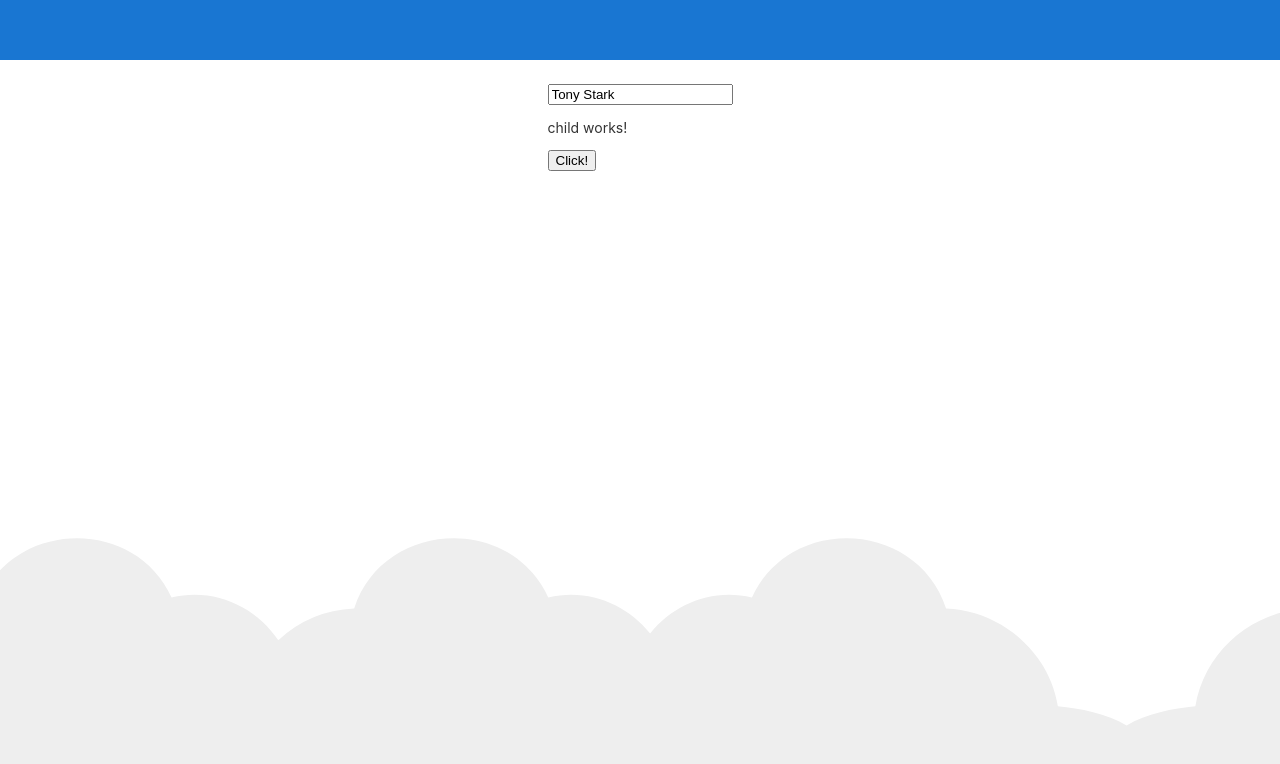
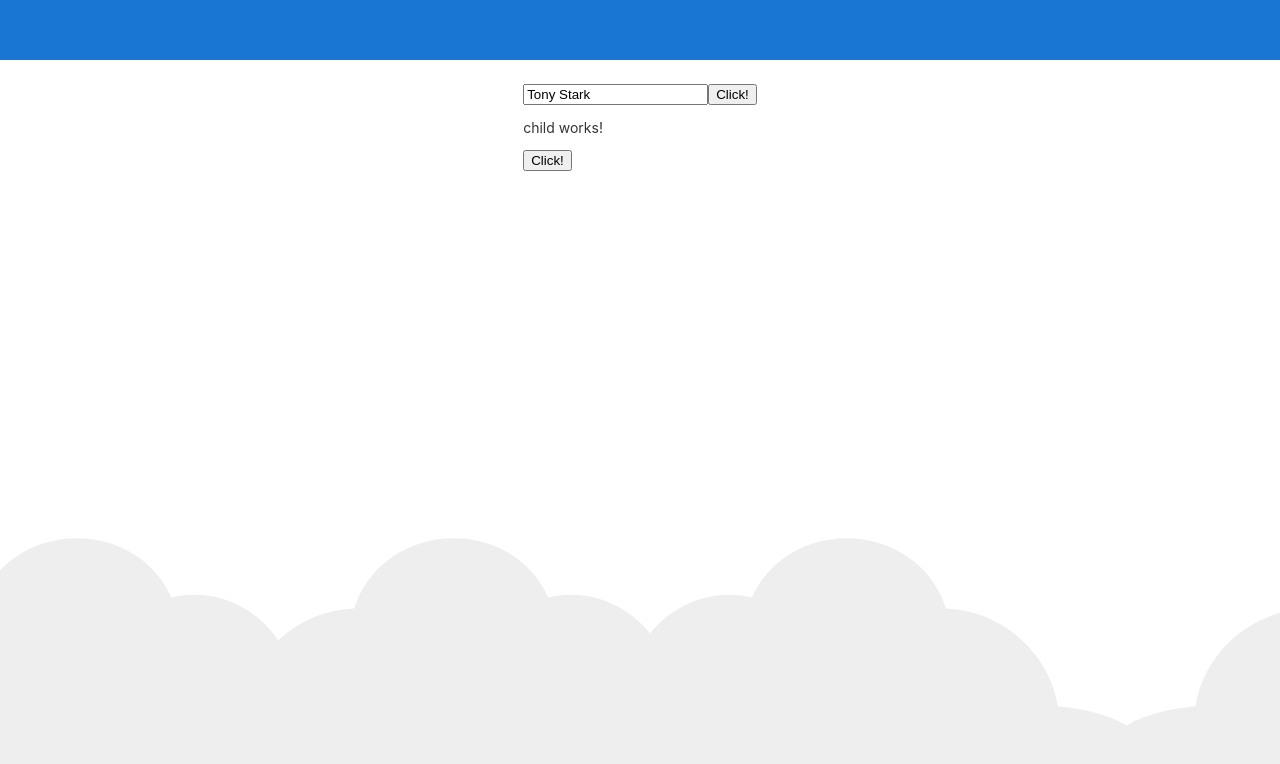
Before and after one commit to ozgursarikamis/angular-sandbox, an Angular app: page / in a window 1280 px wide. Shown: the top 764 px of the page. Built offline with nearby package versions, Linux system fonts and the light colour scheme.

Commit message:
returning value

```diff
--- a/src/app/communication/parent-child/child/child.component.ts
+++ b/src/app/communication/parent-child/child/child.component.ts
@@ -12,4 +12,8 @@ export class ChildComponent implements OnInit {
   logGreet() {
     console.log('Greetings People!');
   }
+
+  greet(name: string) {
+    return `Hello ${name} :)`;
+  }
 }
--- a/src/app/communication/parent-child/parent/parent.component.html
+++ b/src/app/communication/parent-child/parent/parent.component.html
@@ -1,2 +1,5 @@
 <input #accessId placeholder="What's your name?">
+
+<button (click)="greet()" #parentButton>Click!</button>
+
 <app-child></app-child>
--- a/src/app/communication/parent-child/parent/parent.component.ts
+++ b/src/app/communication/parent-child/parent/parent.component.ts
@@ -24,6 +24,14 @@ export class ParentComponent implements OnInit, AfterViewInit {
   ngAfterViewInit(): void {
     this.accessId.nativeElement.value = 'Tony Stark';
     this.childComponent.logGreet();
+
+    const value = this.childComponent.greet(this.accessId.nativeElement.value);
+    console.log('value:', value);
+  }
+
+  greet() {
+    const value = this.childComponent.greet(this.accessId.nativeElement.value);
+    console.log('value:', value);
   }
 
   ngOnInit() { }
```
